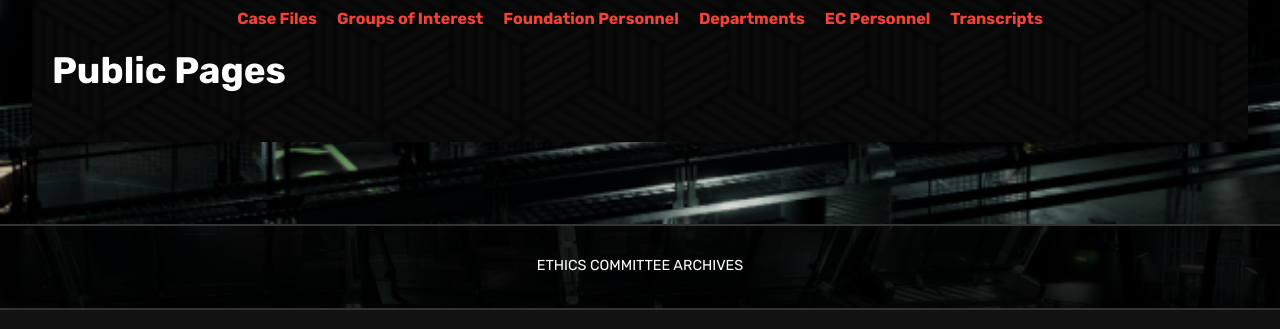
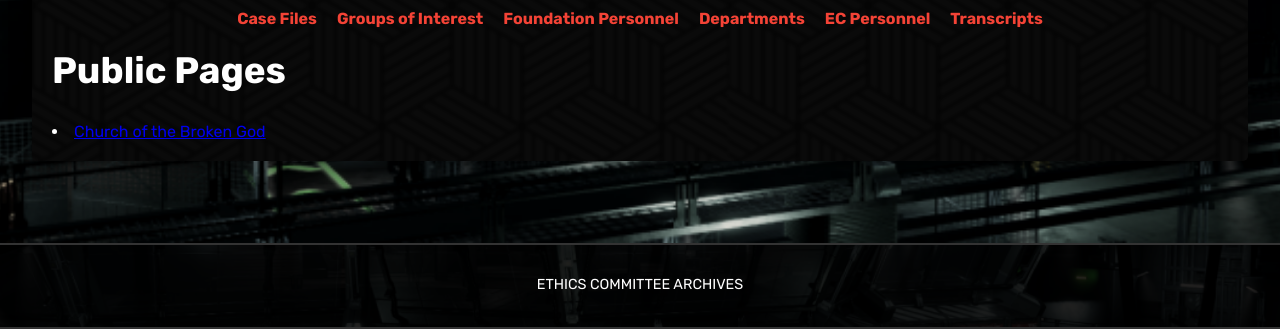
Before and after one commit to ssniper82973/archives, a plain HTML site: page index.html in a window 1280 px wide. Shown: the part 723-1052 px from the top of the page. Drawn offline with Linux system fonts and the light colour scheme.

Commit message:
Update index.html

```diff
--- a/index.html
+++ b/index.html
@@ -88,8 +88,8 @@
 				<li data-category="Personnel"><a href="personnel/onyx-graves.html">Onyx Graves</a></li>
 				<li data-category="Logs"><a href="logs/raid_on_site_0.html">Raid on Site-0</a></li>
 				<li data-category="Logs"><a href="logs/pandora-instability.html">Pandora Instability</a></li>
-				<li data-category="Departments"><a href="departments/security-department.html">Security Department</a></li>
-				<li data-category="GOI"><a href="groups-of-interest/the-cool-kids.html">The Cool Kids</a></li> -->
+				<li data-category="Departments"><a href="departments/security-department.html">Security Department</a></li> -->
+				<li data-category="GOI"><a href="groups-of-interest/church-of-the-broken-god.html">Church of the Broken God</a></li>
             </ul>
         </div>
     </div>
```
